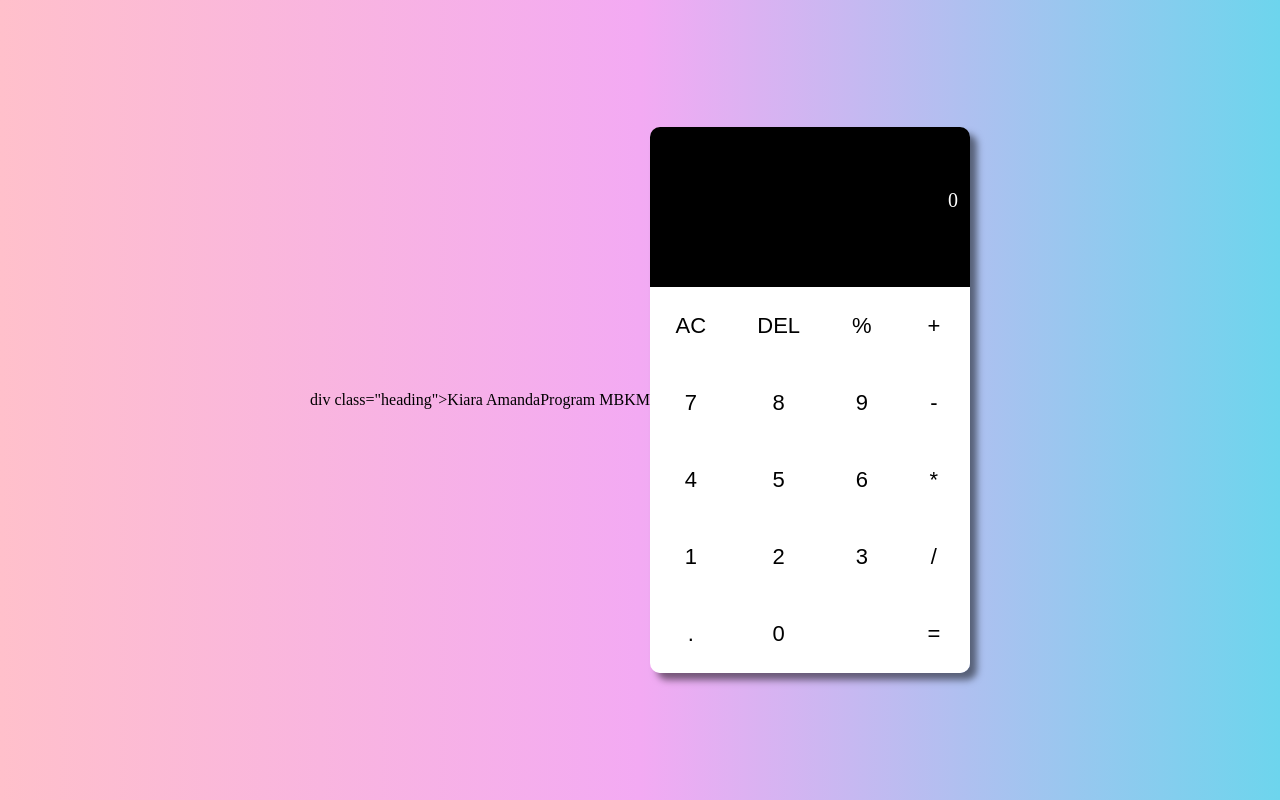
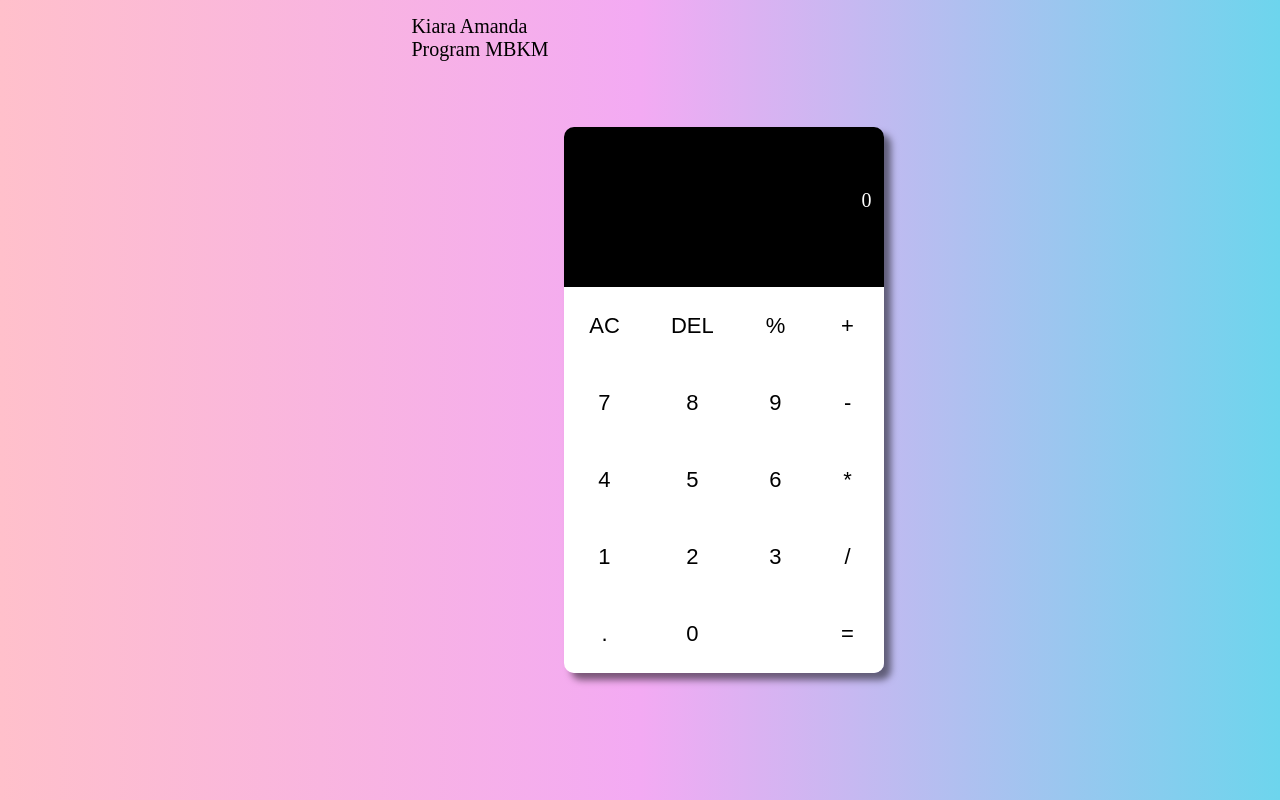
Before and after one commit to amandakiara/proyek-kalkulator, a plain HTML site: page index.html in a window 1280 px wide. Drawn offline with Linux system fonts and the light colour scheme.

Commit message:
Create index.html

```diff
--- a/index.html
+++ b/index.html
@@ -7,7 +7,7 @@
     <link rel="stylesheet" href="stylesheet.css">
 </head>
 <body>
-    div class="heading">
+    <div class="heading">
         <p> Kiara Amanda</p>
         <p>Program MBKM</p>
     </div>
```
